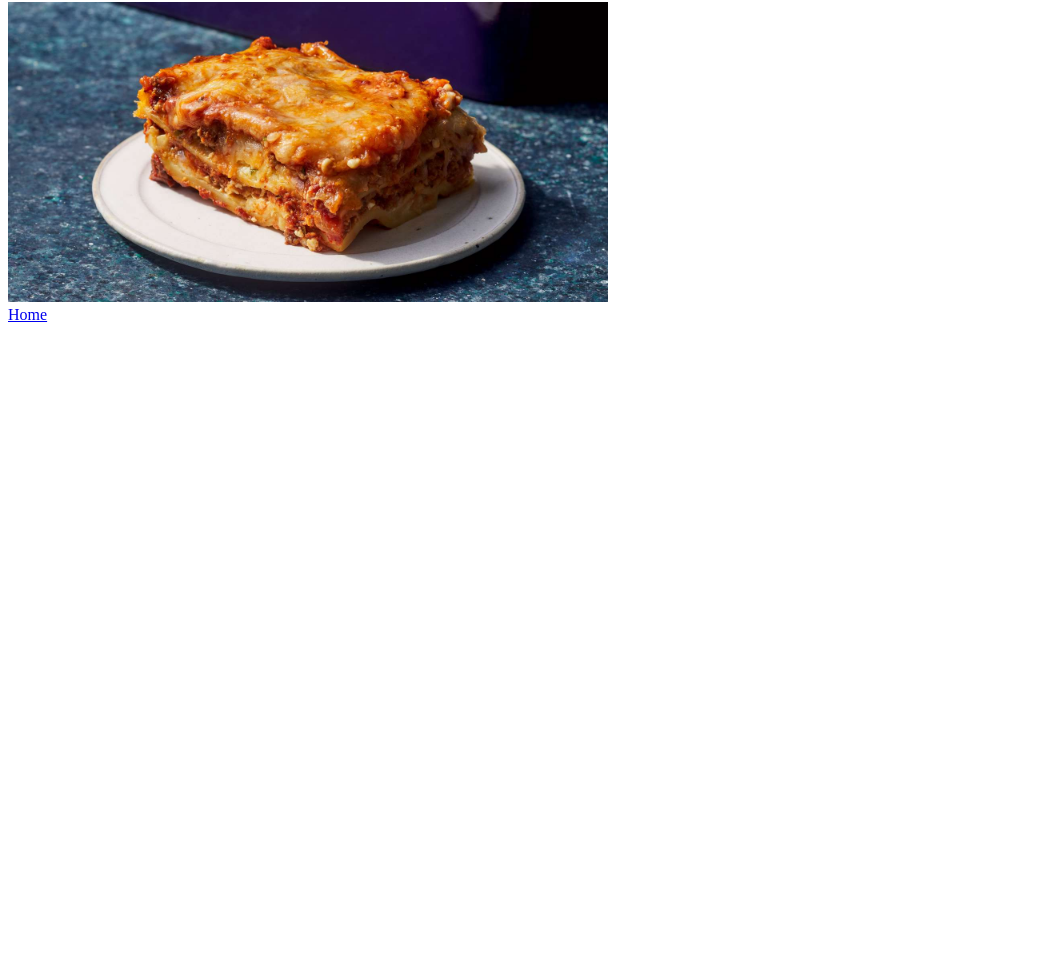
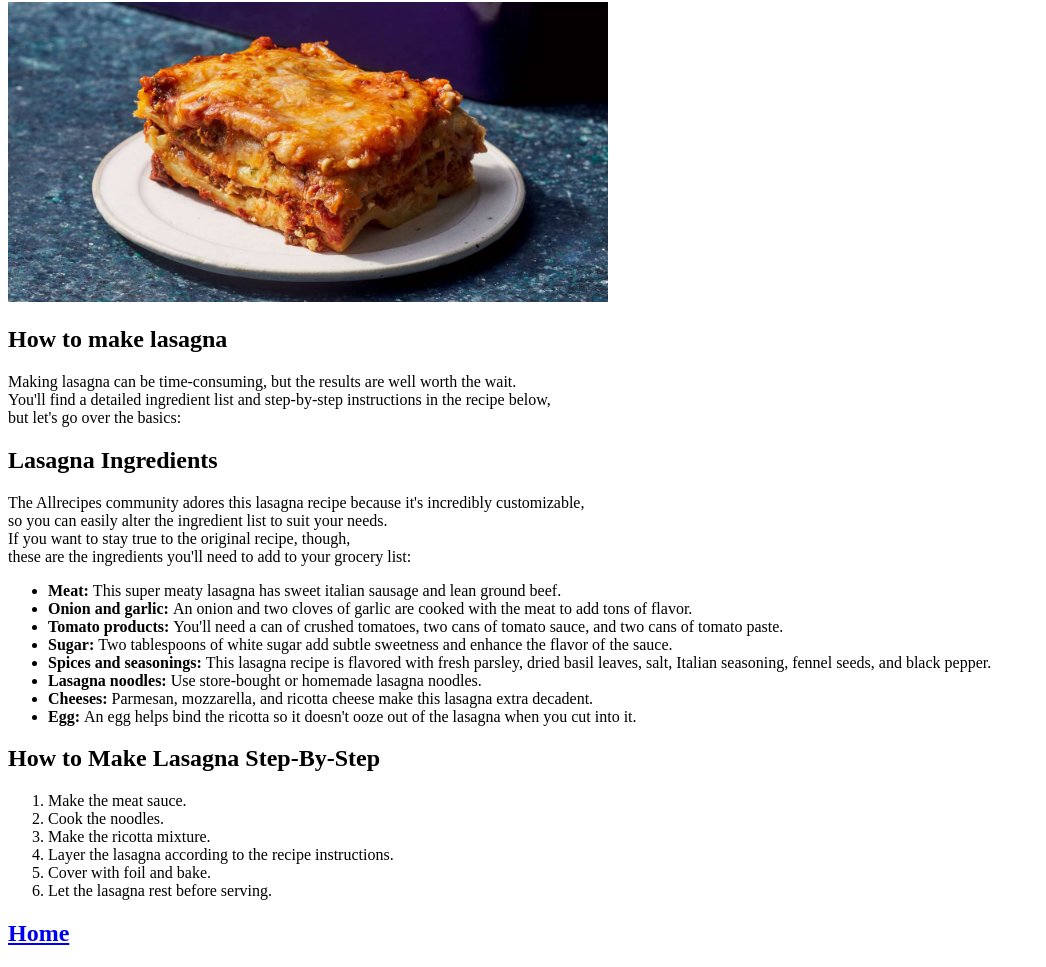
Before and after one commit to s7pt3mb3r/odin-recipes, a plain HTML site: page recipes/lasagna.html in a window 1280 px wide. Shown: the part 78-1045 px from the top of the page, without its empty margins (0-1046 px from the left). Before the commit the page ends 800 px from the top, so only its background shows below. Drawn offline with Linux system fonts and the light colour scheme.

Commit message:
completed lasagna recipe

```diff
--- a/recipes/lasagna.html
+++ b/recipes/lasagna.html
@@ -3,11 +3,43 @@
 <head>
     <meta charset="UTF-8">
     <meta name="viewport" content="width=device-width, initial-scale=1.0">
-    <title>Document</title>
+    <title>Lasagna</title>
 </head>
 <body>
     <h1>Lasagna</h1>
     <img src="../images/lasagna.jpg" alt="lasagna" length="400" width="600"><br>
-    <a href="../index.html">Home</a>
+
+    <h2>How to make lasagna</h2>
+    <p>Making lasagna can be time-consuming, but the results are well worth the wait. <br>
+        You'll find a detailed ingredient list and step-by-step instructions in the recipe below, <br>
+        but let's go over the basics:</p>
+
+    <h2>Lasagna Ingredients</h2>
+    <p>The Allrecipes community adores this lasagna recipe because it's incredibly customizable, <br>
+        so you can easily alter the ingredient list to suit your needs. <br>
+        If you want to stay true to the original recipe, though, <br>
+        these are the ingredients you'll need to add to your grocery list:</p>
+
+    <ul>
+        <li><strong>Meat: </strong>This super meaty lasagna has sweet italian sausage and lean ground beef.</li>
+        <li><strong>Onion and garlic: </strong>An onion and two cloves of garlic are cooked with the meat to add tons of flavor.</li>
+        <li><strong>Tomato products: </strong>You'll need a can of crushed tomatoes, two cans of tomato sauce, and two cans of tomato paste.</li>
+        <li><strong>Sugar: </strong>Two tablespoons of white sugar add subtle sweetness and enhance the flavor of the sauce.</li>
+        <li><strong>Spices and seasonings: </strong>This lasagna recipe is flavored with fresh parsley, dried basil leaves, salt, Italian seasoning, fennel seeds, and black pepper.</li>
+        <li><strong>Lasagna noodles: </strong>Use store-bought or homemade lasagna noodles.</li>
+        <li><strong>Cheeses: </strong>Parmesan, mozzarella, and ricotta cheese make this lasagna extra decadent.</li>
+        <li><strong>Egg: </strong>An egg helps bind the ricotta so it doesn't ooze out of the lasagna when you cut into it.</li>
+    </ul>
+
+    <h2>How to Make Lasagna Step-By-Step</h2>
+    <ol>
+        <li>Make the meat sauce.</li>
+        <li>Cook the noodles.</li>
+        <li>Make the ricotta mixture.</li>
+        <li>Layer the lasagna according to the recipe instructions.</li>
+        <li>Cover with foil and bake.</li>
+        <li>Let the lasagna rest before serving.</li>
+    </ol>
+    <h2><a href="../index.html">Home</a></h2>
 </body>
 </html>
```
